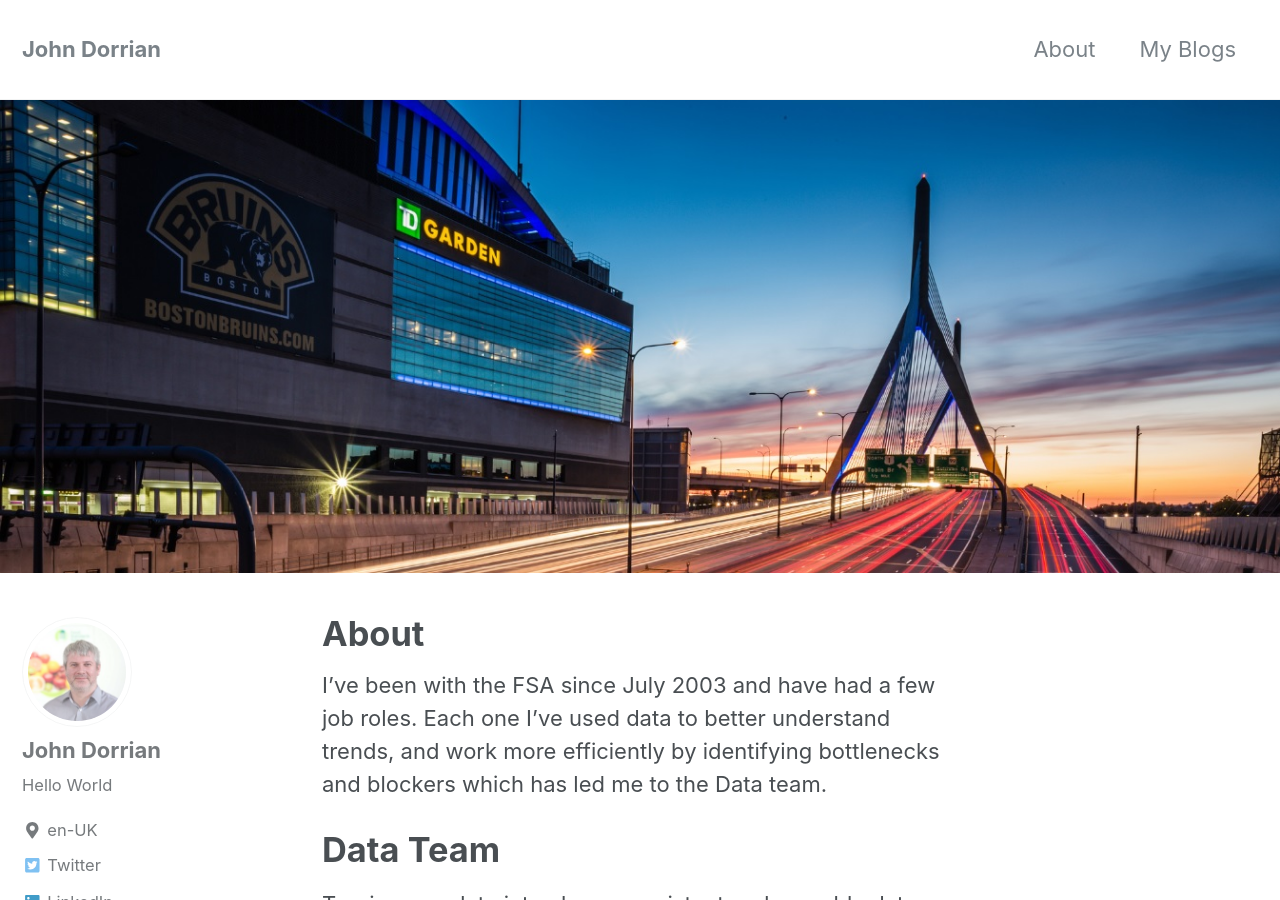
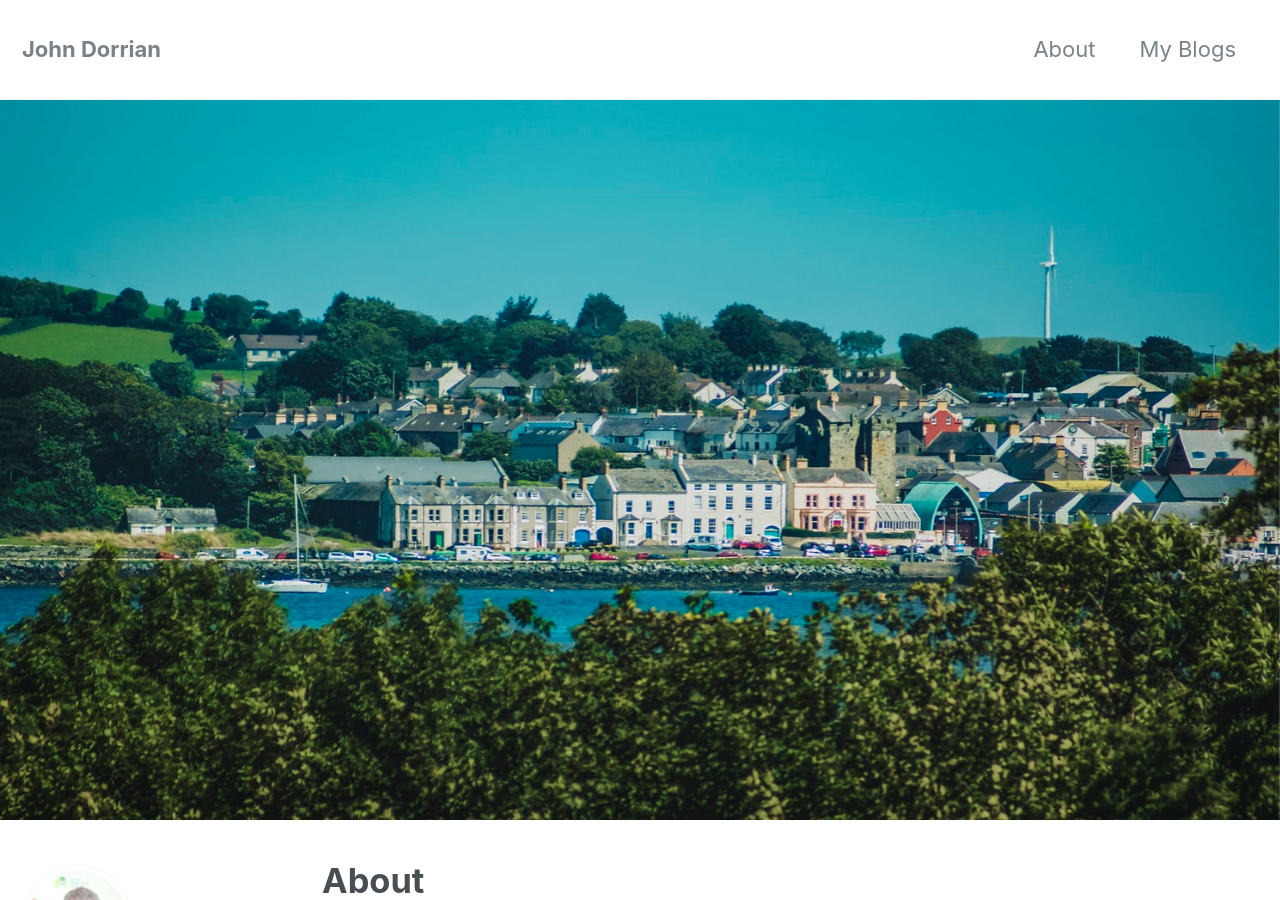
Before and after one commit to JDSFSA/JohnDorrian, a Jekyll site: the page built from _pages/about.md, in a window 1280 px wide and 900 px high. Built offline with Jekyll 4.4.1, drawn with Linux system fonts in a browser that asks for light colours; nearby versions of some CDN libraries.

Commit message:
multiple changes

```diff
--- a/_pages/about.md
+++ b/_pages/about.md
@@ -2,37 +2,37 @@
 title: "About"
 permalink: /about/
 header:
-  image: "images/zakim.jpg"
+  image: "images/portaferry.jpg"
 ---
 
 I've been with the FSA since July 2003 and have had a few job roles.  Each one I've used data to better understand trends, and work more efficiently by identifying bottlenecks and blockers which has led me to the Data team.
 
-# Data Team
+## Data Team
 
 Turning raw data into clean, consistent and reusable data sets at the Food Standards Agency.
 
-## Key Projects
+### Key Projects
 *   Blockchain Pilot
 *   GitHub Review
 
-# SharePoint Architect (secondment)
+## SharePoint Architect (secondment)
 
 Worked on SharePoint O365 and Teams architecture, deployment and onboarding at the FSA.
 
-# Agile Project Manager (secondment)
+## Agile Project Manager (secondment)
 
 I started 4 weeks into a 12 week program of work, each project was completed on time and within budget.
 
-## Key Projects
+### Key Projects
 *   Discovery Phase - [food.gov.uk](https://www.food.gov.uk/)
 *   Discovery Phase - FSA Intranet
 *   FHRS API development and deployment
 
-# Premises Officer
+## Premises Officer
 
 Facilities Management, including management of Maintenance, Cleaning, Security, IT (1st, 2nd line support and occasionally 3rd line support), Sustainability, and Information Governance at the Belfast site of the Food Standards Agency.  Other duties included managing the sublease and liaising with our Tennent.
 
-## Key Projects
+### Key Projects
 *   Office Refurb
 *   Premisis Review
 *   Sublease
```
Also changed, not shown: _pages/my-blogs.md (+1 -1 lines), _posts/2016-06-29-social-fear-factor.md (+0 -2 lines), images/darkhedges.jfif (added), images/portaferry.jpg (added).
